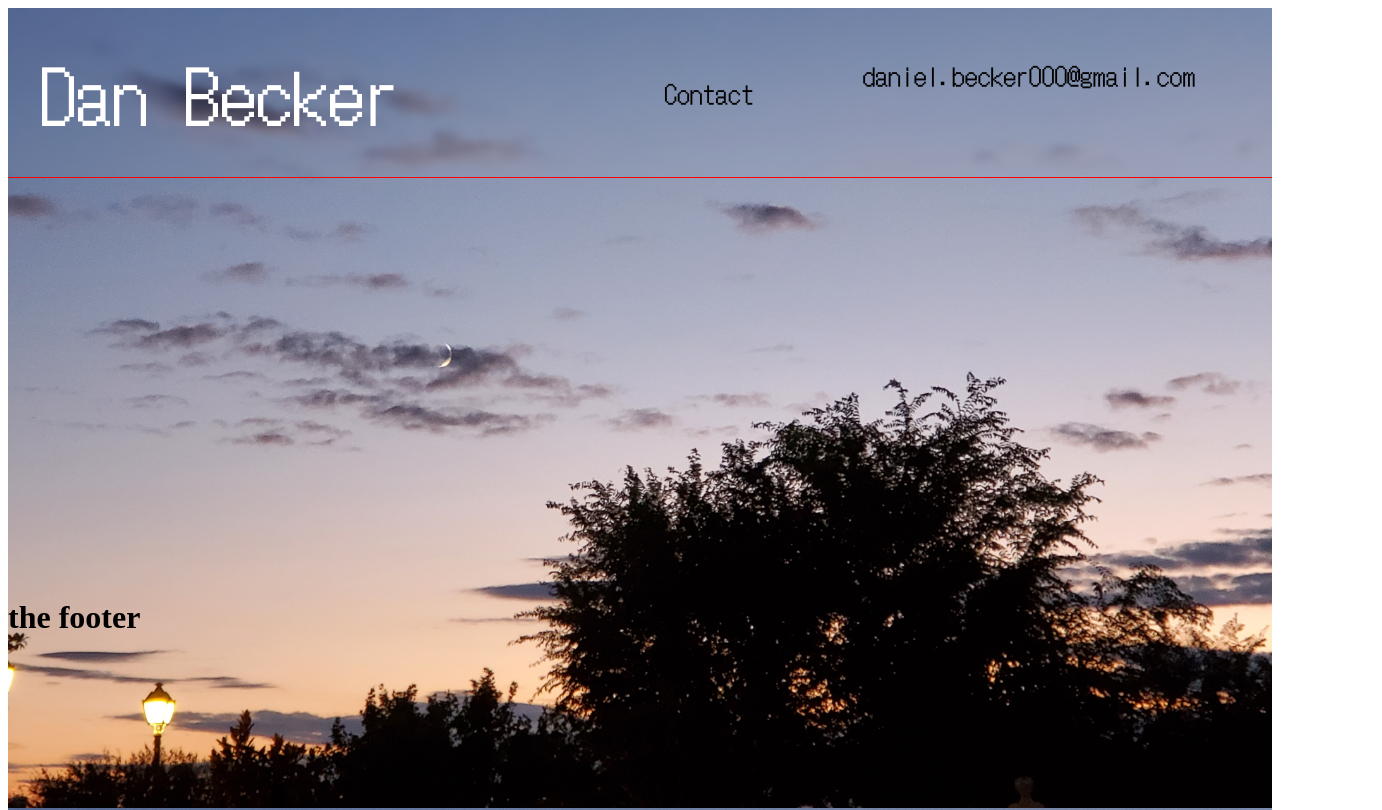
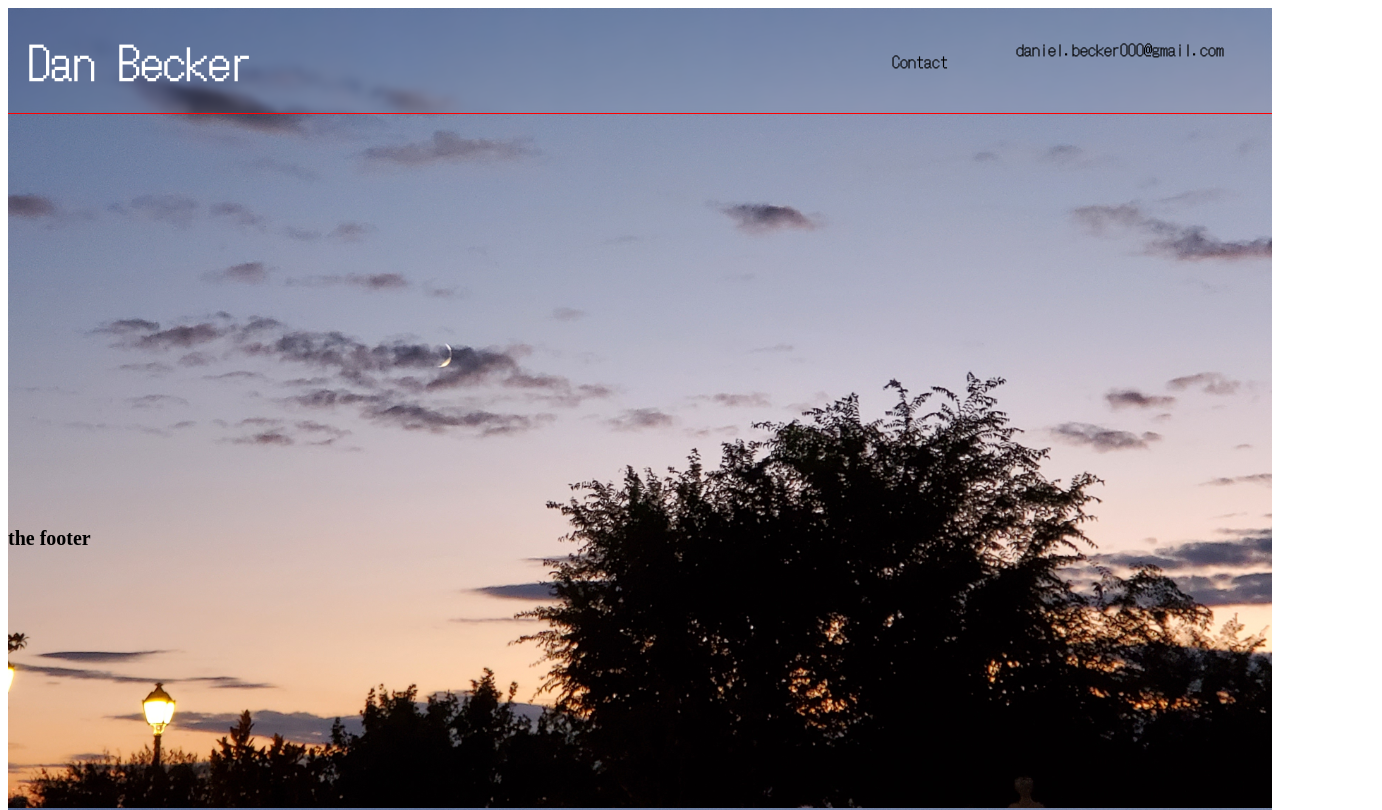
Before and after one commit to dandanthemanman/portfolio, a Nuxt app: page / in a window 1280 px wide. Shown: the top 810 px of the page, 1382 px wide, since content can reach past the window. Built offline with nearby package versions, Linux system fonts and the light colour scheme.

Commit message:
removes scroll snap mandatory

```diff
--- a/app.vue
+++ b/app.vue
@@ -12,12 +12,8 @@
 
 <style lang="scss">
 html {
-  scroll-padding-top: 20.6rem;
-  @media (max-width:480px) {
-    scroll-padding-top: 10.6rem;
-    font-size: 62.5%;
-    scroll-snap-type: y mandatory;
-  }
+  scroll-padding-top: 10.6rem;
+  font-size: 62.5%;
 }
 .site {
   background-image: url("./public/madrid_sunset.jpg");
```
